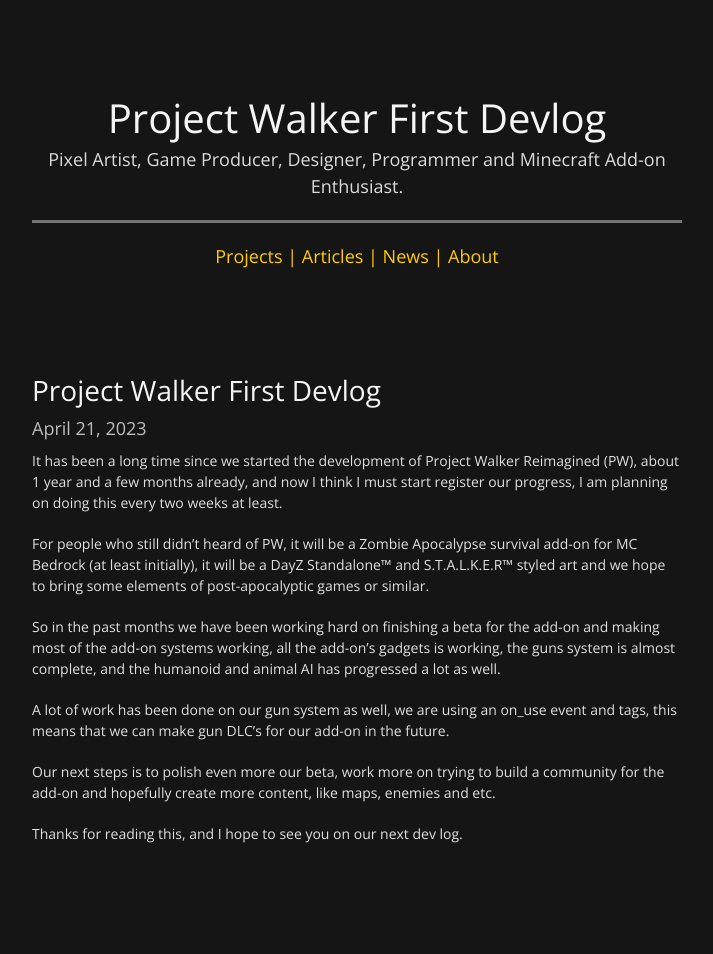
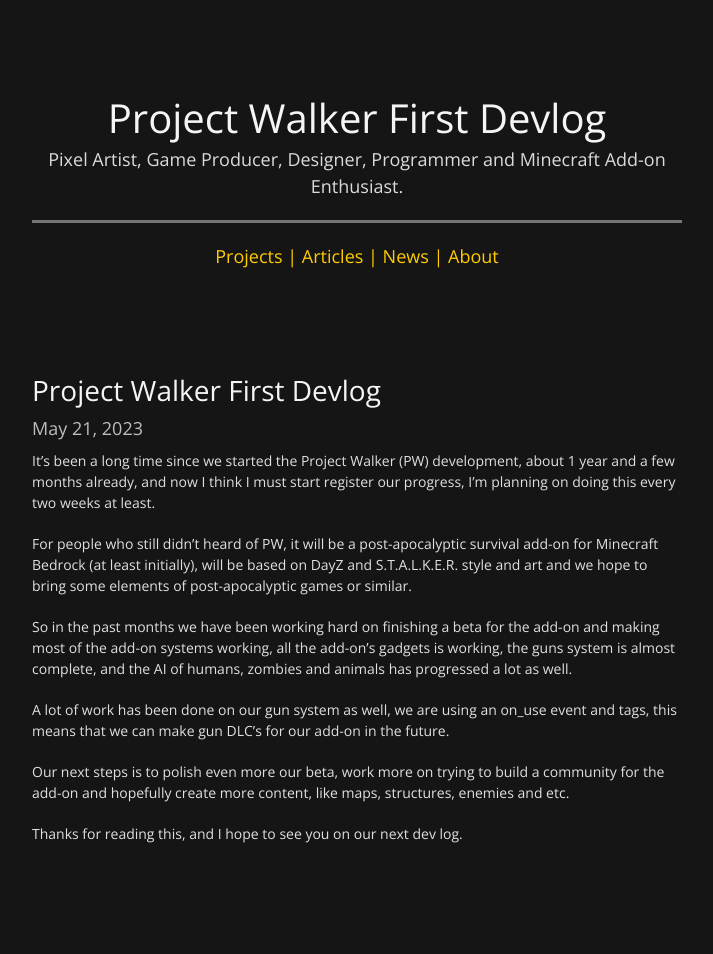
Before and after one commit to gabriel-aplok/gabriel-aplok.github.io, a Jekyll site: the page built from _news/20230521_Dev_Log_Project_Walker_First_Log.md, in a window 1280 px wide. Shown: the whole page, without its empty margins (283-996 px from the left). Built offline with Jekyll 4.4.1, drawn with Linux system fonts in a browser that asks for light colours.

Commit message:
update 20230521_Dev_Log_Project_Walker_First_Log.md

```diff
--- a/_news/20230521_Dev_Log_Project_Walker_First_Log.md
+++ b/_news/20230521_Dev_Log_Project_Walker_First_Log.md
@@ -1,17 +1,17 @@
 ---
 layout: new
 title: "Project Walker First Devlog"
-date: 2023-04-21
+date: 2023-05-21
 ---
 
-It has been a long time since we started the development of Project Walker Reimagined (PW), about 1 year and a few months already, and now I think I must start register our progress, I am planning on doing this every two weeks at least.
+It's been a long time since we started the Project Walker (PW) development, about 1 year and a few months already, and now I think I must start register our progress, I'm planning on doing this every two weeks at least.
 
-For people who still didn't heard of PW, it will be a Zombie Apocalypse survival add-on for MC Bedrock (at least initially), it will be a DayZ Standalone™ and S.T.A.L.K.E.R™ styled art and we hope to bring some elements of post-apocalyptic games or similar.
+For people who still didn't heard of PW, it will be a post-apocalyptic survival add-on for Minecraft Bedrock (at least initially), will be based on DayZ and S.T.A.L.K.E.R. style and art and we hope to bring some elements of post-apocalyptic games or similar.
 
-So in the past months we have been working hard on finishing a beta for the add-on and making most of the add-on systems working, all the add-on's gadgets is working, the guns system is almost complete, and the humanoid and animal AI has progressed a lot as well.
+So in the past months we have been working hard on finishing a beta for the add-on and making most of the add-on systems working, all the add-on's gadgets is working, the guns system is almost complete, and the AI of humans, zombies and animals has progressed a lot as well.
 
 A lot of work has been done on our gun system as well, we are using an on_use event and tags, this means that we can make gun DLC's for our add-on in the future.
 
-Our next steps is to polish even more our beta, work more on trying to build a community for the add-on and hopefully create more content, like maps, enemies and etc.
+Our next steps is to polish even more our beta, work more on trying to build a community for the add-on and hopefully create more content, like maps, structures, enemies and etc.
 
 Thanks for reading this, and I hope to see you on our next dev log.
```
